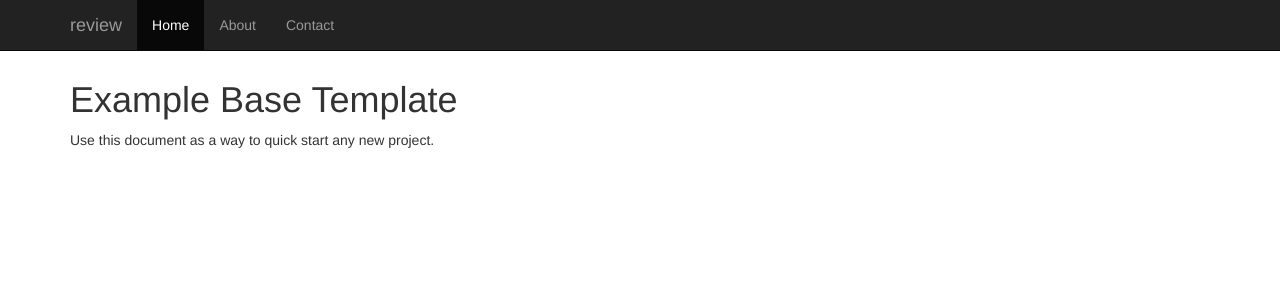
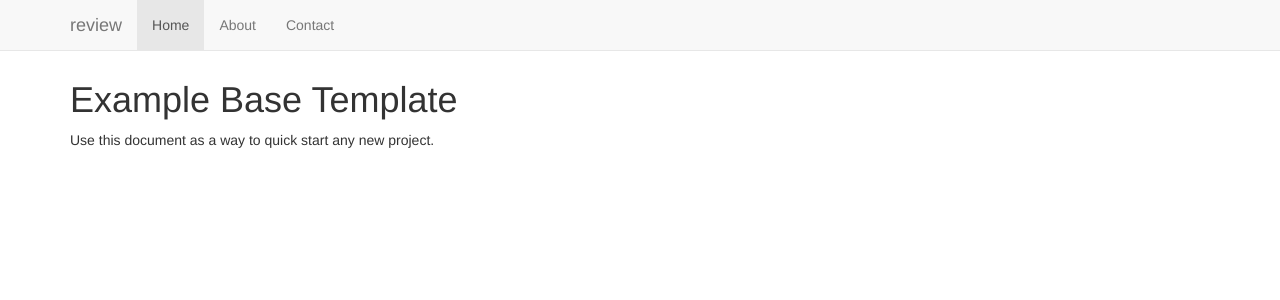
Before and after one commit to JSchwerberg/review, a Django app: template review/templates/base.html in a window 1280 px wide. Shown: the top 300 px of the page. Run offline with Django 3.2, Linux system fonts and the light colour scheme; the template is opened without the code that fills it, so the values that code supplies are empty.

Commit message:
Base2.html

```diff
--- a/review/review/urls.py
+++ b/review/review/urls.py
@@ -8,7 +8,7 @@ from django.contrib import admin
 admin.autodiscover()
 
 urlpatterns = patterns('',
-    url(r'^$', TemplateView.as_view(template_name='base.html')),
+    url(r'^$', TemplateView.as_view(template_name='base2.html')),
 
     # Examples:
     # url(r'^$', 'review.views.home', name='home'),
--- a/review/templates/base.html
+++ b/review/templates/base.html
@@ -31,7 +31,7 @@
 
   <body>
 
-    <div class="navbar navbar-inverse navbar-fixed-top">
+    <div class="navbar navbar-default navbar-fixed-top">
       <div class="container">
         <div class="navbar-header">
           <button type="button" class="navbar-toggle" data-toggle="collapse" data-target=".navbar-collapse">
```
